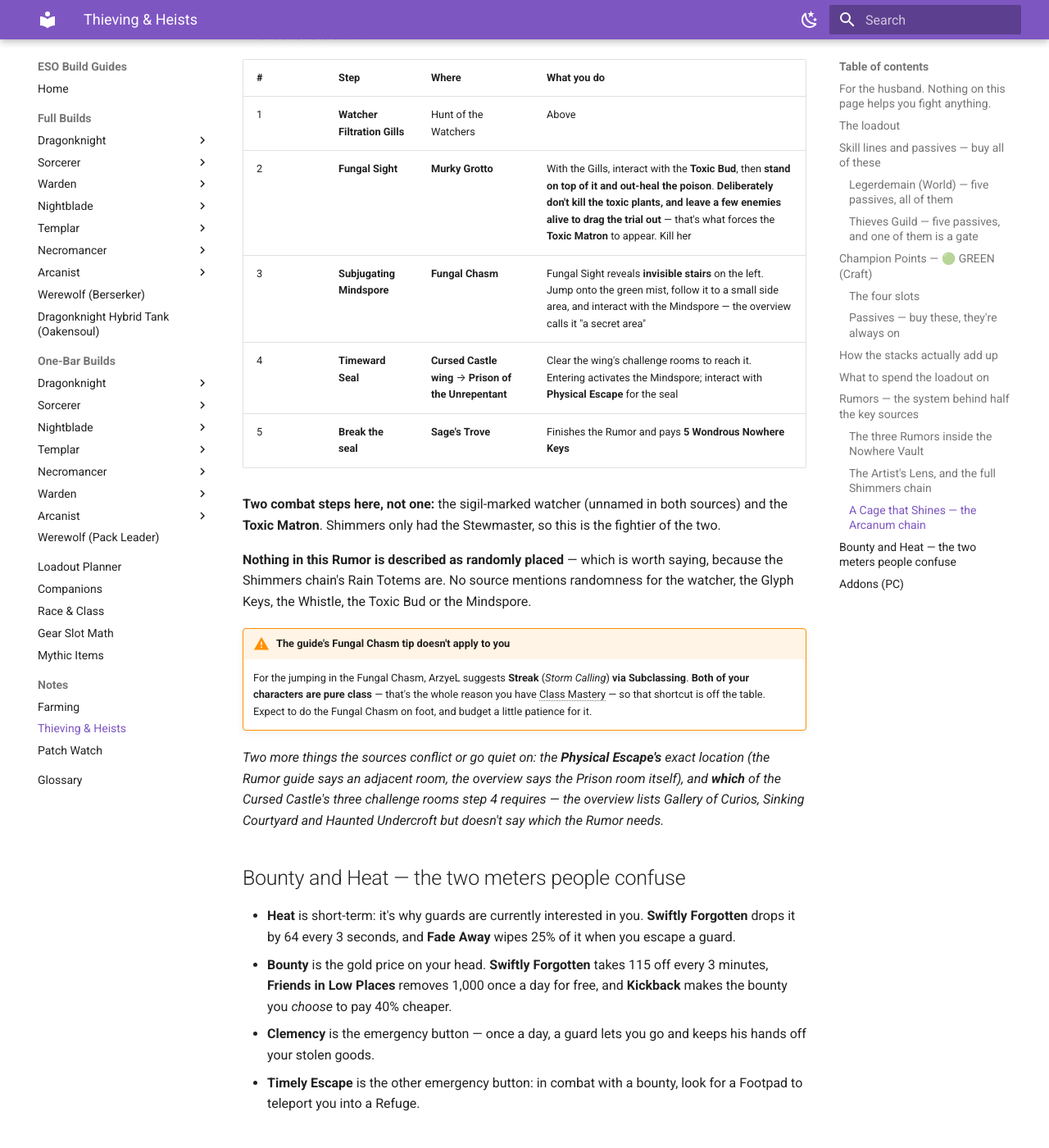
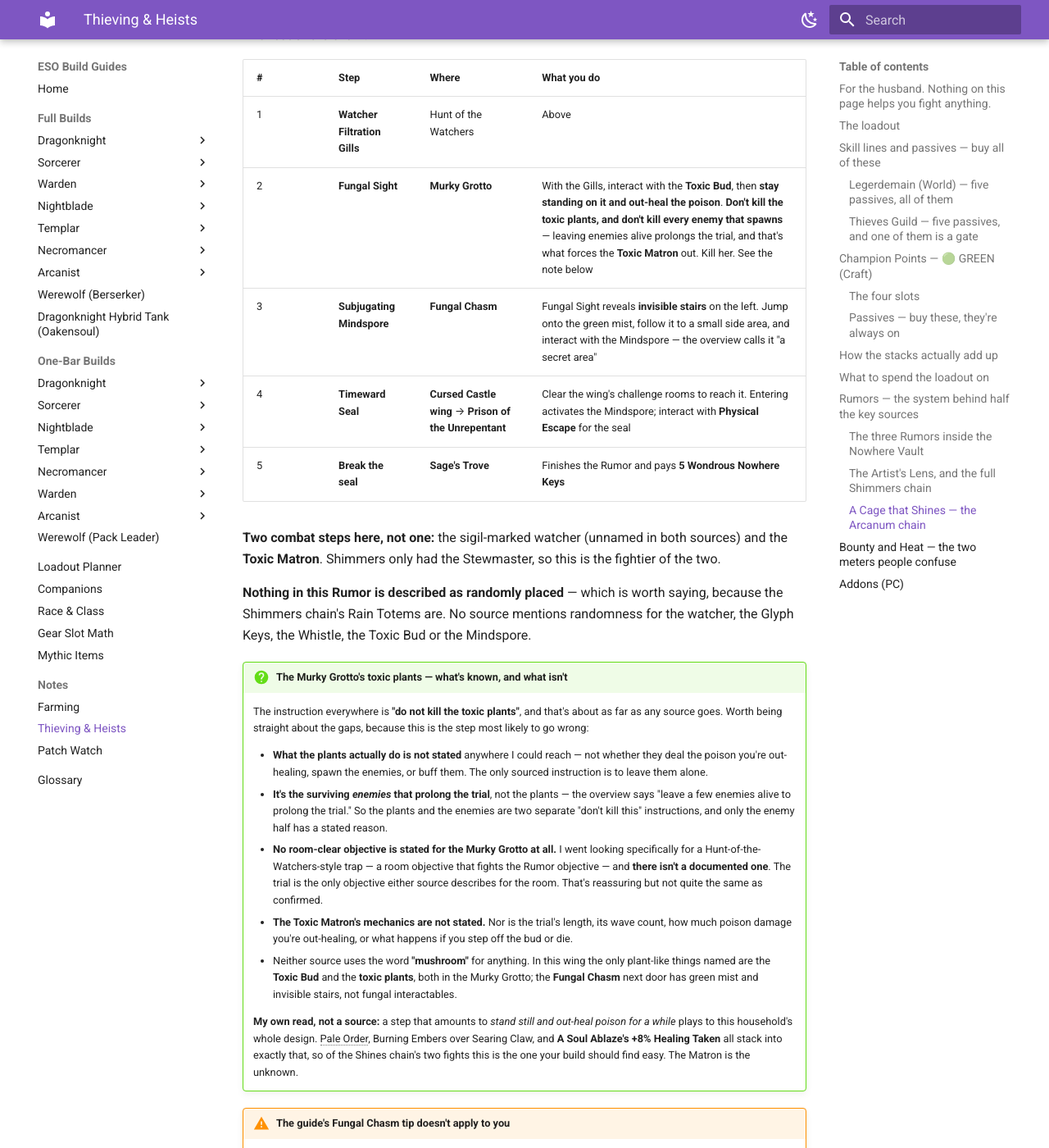
Before and after one commit to txbluemoose/Moose-ESO, an MkDocs documentation site: the page built from docs/notes/thieving.md, in a window 1280 px wide and 1400 px high, scrolled down 10047 px. Shown: the whole window at 82% size. Built offline with MkDocs 1.6.1 and Material for MkDocs 9.7.7, drawn with Linux system fonts in a browser that asks for light colours.

Commit message:
Murky Grotto: separate the two "don't kill this" instructions, and record the gaps
He asked about the poison mushrooms, which on these sources can only be the
Murky Grotto's toxic plants - neither page uses the word mushroom for
anything, and the Fungal Chasm next door has mist and invisible stairs
rather than fungal interactables. Said so rather than assuming.

Went looking specifically for a Hunt-of-the-Watchers-style trap here, where
a room objective fights the Rumor objective, since "do not kill toxic
plants" would be exactly that if killing them cleared the room. There is no
documented room-clear objective for the Murky Grotto at all, so no
conflict - but the absence is itself worth recording rather than leaving the
reader to assume.

Also separated two instructions the page had run together. "Do not kill the
toxic plants" and "do not kill every enemy" are different things, and only
the enemy half has a stated reason: it is the surviving enemies that prolong
the trial and force the Toxic Matron. What the plants do is not stated
anywhere reachable, so the page now says that instead of implying they are
the trial timer.

Listed the rest of the unknowns plainly: the Matron's mechanics, the trial
length and wave count, the poison damage, and what happens if you step off
the bud or die.

One piece of my own reasoning, marked as such: standing still and
out-healing poison is the step this household's build is best suited to,
between Pale Order, Burning Embers and A Soul Ablaze's +8% Healing Taken.
Of the Shines chain's two fights that should be the easy one.

Co-Authored-By: Claude Opus 5 <noreply@anthropic.com>
Claude-Session: https://claude.ai/code/session_01JeNkLMzQt5Z4BWGSLDQqfu

```diff
--- a/docs/notes/thieving.md
+++ b/docs/notes/thieving.md
@@ -225,7 +225,7 @@ Note step 3 is the only **combat** step in the chain, and step 4 is the wing cro
 | # | Step | Where | What you do |
 |---|---|---|---|
 | 1 | **Watcher Filtration Gills** | Hunt of the Watchers | Above |
-| 2 | **Fungal Sight** | **Murky Grotto** | With the Gills, interact with the **Toxic Bud**, then **stand on top of it and out-heal the poison**. **Deliberately don't kill the toxic plants, and leave a few enemies alive to drag the trial out** — that's what forces the **Toxic Matron** to appear. Kill her |
+| 2 | **Fungal Sight** | **Murky Grotto** | With the Gills, interact with the **Toxic Bud**, then **stay standing on it and out-heal the poison**. **Don't kill the toxic plants, and don't kill every enemy that spawns** — leaving enemies alive prolongs the trial, and that's what forces the **Toxic Matron** out. Kill her. See the note below |
 | 3 | **Subjugating Mindspore** | **Fungal Chasm** | Fungal Sight reveals **invisible stairs** on the left. Jump onto the green mist, follow it to a small side area, and interact with the Mindspore — the overview calls it "a secret area" |
 | 4 | **Timeward Seal** | **Cursed Castle wing** → **Prison of the Unrepentant** | Clear the wing's challenge rooms to reach it. Entering activates the Mindspore; interact with **Physical Escape** for the seal |
 | 5 | **Break the seal** | **Sage's Trove** | Finishes the Rumor and pays **5 Wondrous Nowhere Keys** |
@@ -233,6 +233,17 @@ Note step 3 is the only **combat** step in the chain, and step 4 is the wing cro
 **Two combat steps here, not one:** the sigil-marked watcher (unnamed in both sources) and the **Toxic Matron**. Shimmers only had the Stewmaster, so this is the fightier of the two.
 
 **Nothing in this Rumor is described as randomly placed** — which is worth saying, because the Shimmers chain's Rain Totems are. No source mentions randomness for the watcher, the Glyph Keys, the Whistle, the Toxic Bud or the Mindspore.
+
+!!! question "The Murky Grotto's toxic plants — what's known, and what isn't"
+    The instruction everywhere is **"do not kill the toxic plants"**, and that's about as far as any source goes. Worth being straight about the gaps, because this is the step most likely to go wrong:
+
+    - **What the plants actually do is not stated** anywhere I could reach — not whether they deal the poison you're out-healing, spawn the enemies, or buff them. The only sourced instruction is to leave them alone.
+    - **It's the surviving *enemies* that prolong the trial**, not the plants — the overview says "leave a few enemies alive to prolong the trial." So the plants and the enemies are two separate "don't kill this" instructions, and only the enemy half has a stated reason.
+    - **No room-clear objective is stated for the Murky Grotto at all.** I went looking specifically for a Hunt-of-the-Watchers-style trap — a room objective that fights the Rumor objective — and **there isn't a documented one**. The trial is the only objective either source describes for the room. That's reassuring but not quite the same as confirmed.
+    - **The Toxic Matron's mechanics are not stated.** Nor is the trial's length, its wave count, how much poison damage you're out-healing, or what happens if you step off the bud or die.
+    - Neither source uses the word **"mushroom"** for anything. In this wing the only plant-like things named are the **Toxic Bud** and the **toxic plants**, both in the Murky Grotto; the **Fungal Chasm** next door has green mist and invisible stairs, not fungal interactables.
+
+    **My own read, not a source:** a step that amounts to *stand still and out-heal poison for a while* plays to this household's whole design. Pale Order, Burning Embers over Searing Claw, and **A Soul Ablaze's +8% Healing Taken** all stack into exactly that, so of the Shines chain's two fights this is the one your build should find easy. The Matron is the unknown.
 
 !!! warning "The guide's Fungal Chasm tip doesn't apply to you"
     For the jumping in the Fungal Chasm, ArzyeL suggests **Streak** (*Storm Calling*) **via Subclassing**. **Both of your characters are pure class** — that's the whole reason you have Class Mastery — so that shortcut is off the table. Expect to do the Fungal Chasm on foot, and budget a little patience for it.
```
